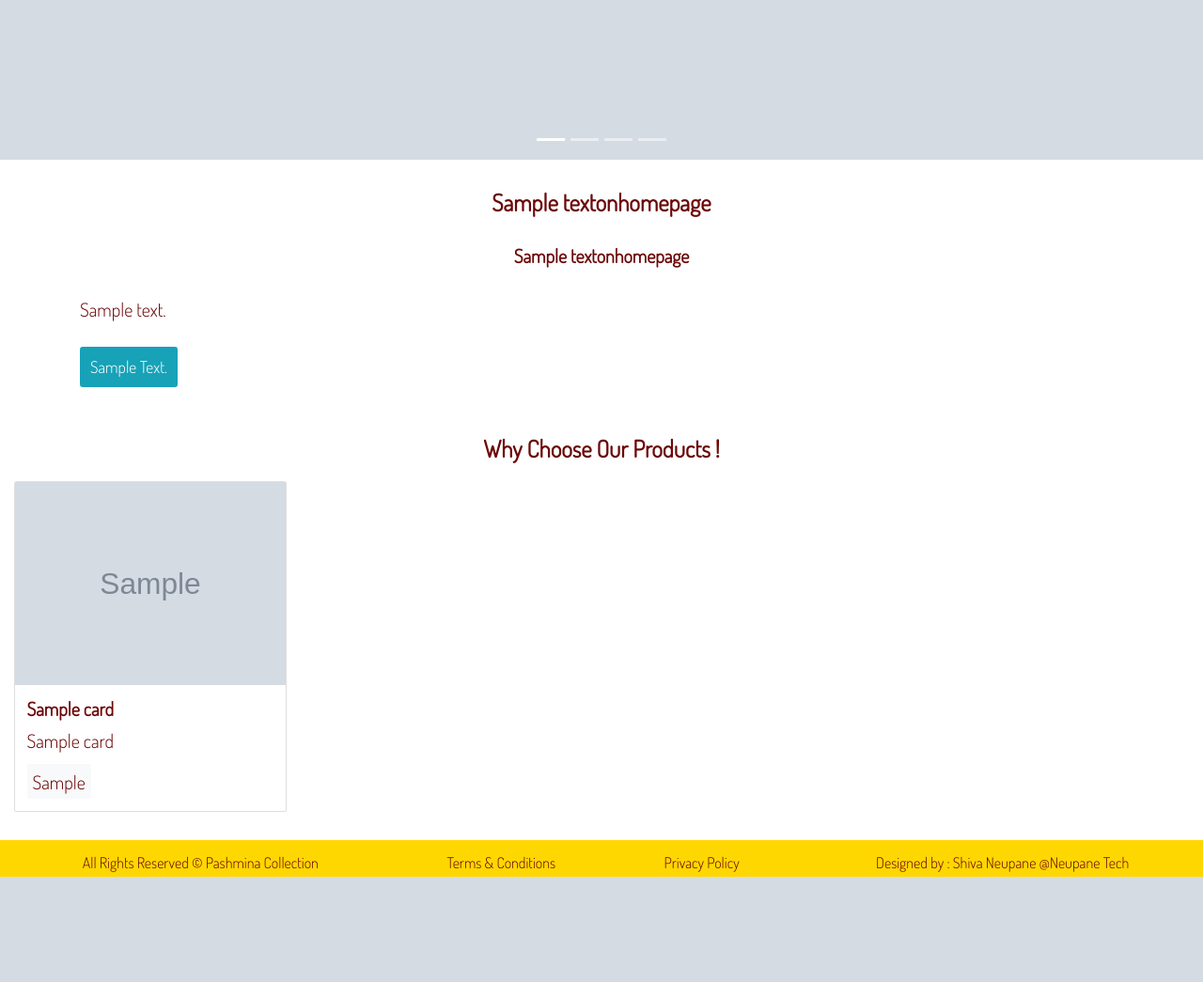
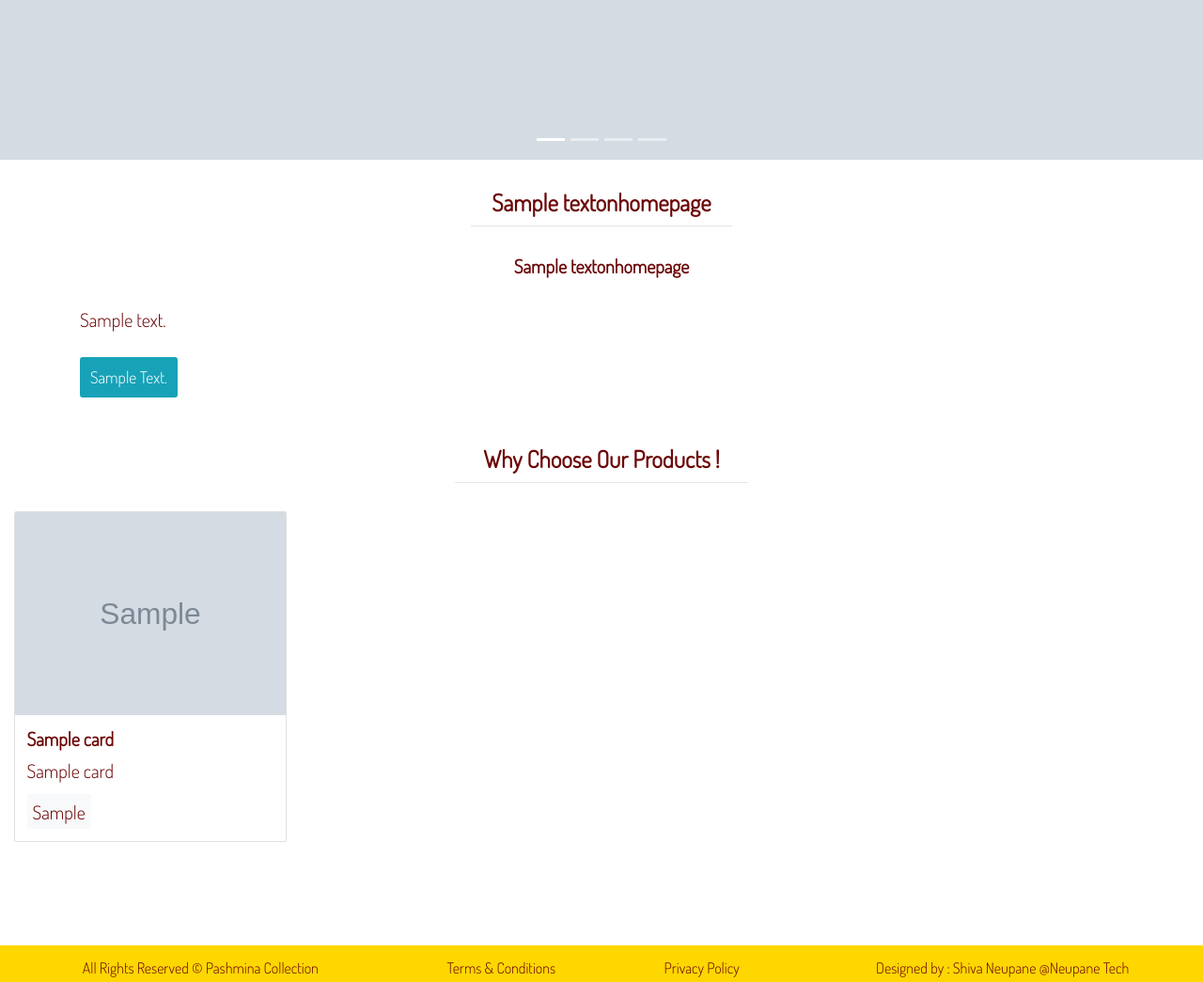
Before and after one commit to shiva123-coder/pashmina-collection, a Django app: page / in a window 1280 px wide. Shown: the part 699-1744 px from the top of the page at 94% size. Before the commit the page ends 1632 px from the top, so only its background shows below. Run offline with Django 5.2, Linux system fonts and the light colour scheme; tables that the repository leaves empty hold one stand-in row (values such as "Sample post"); grey boxes marked "Sample" are stand-in pictures; some libraries are stand-ins or nearby versions.

```diff
--- a/basket/context.py
+++ b/basket/context.py
@@ -36,7 +36,7 @@ def basket_contents(request):
 
     # Calculate total price including any delivery charge and discount
     if total < settings.FREE_DELIVERY_OUTSET and basket_products:
-        delivery_cost = 5
+        delivery_cost = 0.10
         free_delivery_eligibility = settings.FREE_DELIVERY_OUTSET - total
     else:
         delivery_cost = 0
--- a/home/static/home/css/home.css
+++ b/home/static/home/css/home.css
@@ -76,6 +76,10 @@
    }
    /*-- Cards on homepage, below carousel --*/
 
+   .container-second {
+       padding-bottom: 8rem;
+   }
+
    .heading-card-main {
        margin-top: 5rem;
        text-align: center;
--- a/home/templates/home/home.html
+++ b/home/templates/home/home.html
@@ -106,6 +106,7 @@
             <div class="col">
                 {% for text in texts %}
                     <h1 class="text-main mt-4 pt-4 text-center font-weight-bold first-text">{{ text.title }}</h1>
+                    <hr class="w-25 mx-auto mb-4">
                     <h3 class="text-main mt-4 pt-4 text-center second-text">{{ text.heading }}</h3>
                     <p class="text-main mt-4 pt-4 third-text">{{ text.description }}</p>
                     <a href="{% url 'all_products' %}" class="btn btn-info mt-4 p-3 ">
@@ -117,15 +118,16 @@
     </div>
     <!--Why choose us section-->
     <div class="container-fluid container-second">
-        <div class="row row-card-heading">
+        <div class="row justify-content-around row-card-heading">
             <div class="col">
                 <h1 class=" text-main heading-card-main font-weight-bold first-text">Why Choose Our Products !
                 </h1>
+                <hr class="w-25 mx-auto mb-4">
             </div>
         </div>
         <div class="row card-row mb-2 pb-3 card-row">
             {% for card in cards %}
-                <div class="col-sm-6 col-lg-4 col-xl-3 card-col mb-4 mt-4">
+                <div class="col-sm-6 col-xl-3 card-col mb-4 mt-4">
                     <div class="card info-card card-home">
                         {% if card.image %}
                             <img src="{{ card.image.url }}" class="card-img-top card-img-top-home" alt="image">
--- a/product/templates/product/product.html
+++ b/product/templates/product/product.html
@@ -41,7 +41,7 @@
                         <div class="card-body">
                             <div class="row">
                                 <div class="col">
-                                    <p class="display-5 text-left text-main font-weight-bold">
+                                    <p class="display-5 text-left text-main font-weight-bold text-capitalize">
                                         {{ product.product_name }}
                                     </p>
                                 </div>
```
Also changed, not shown: 1 other file.
